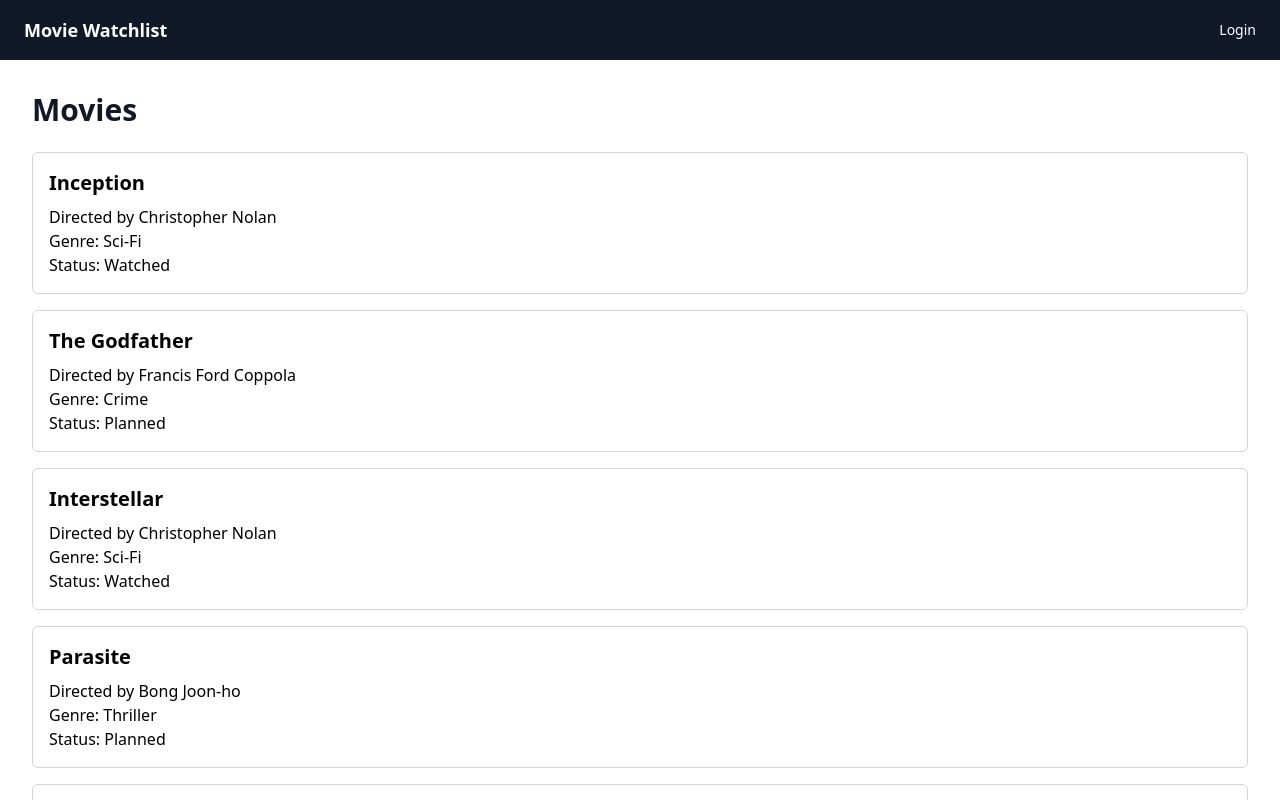
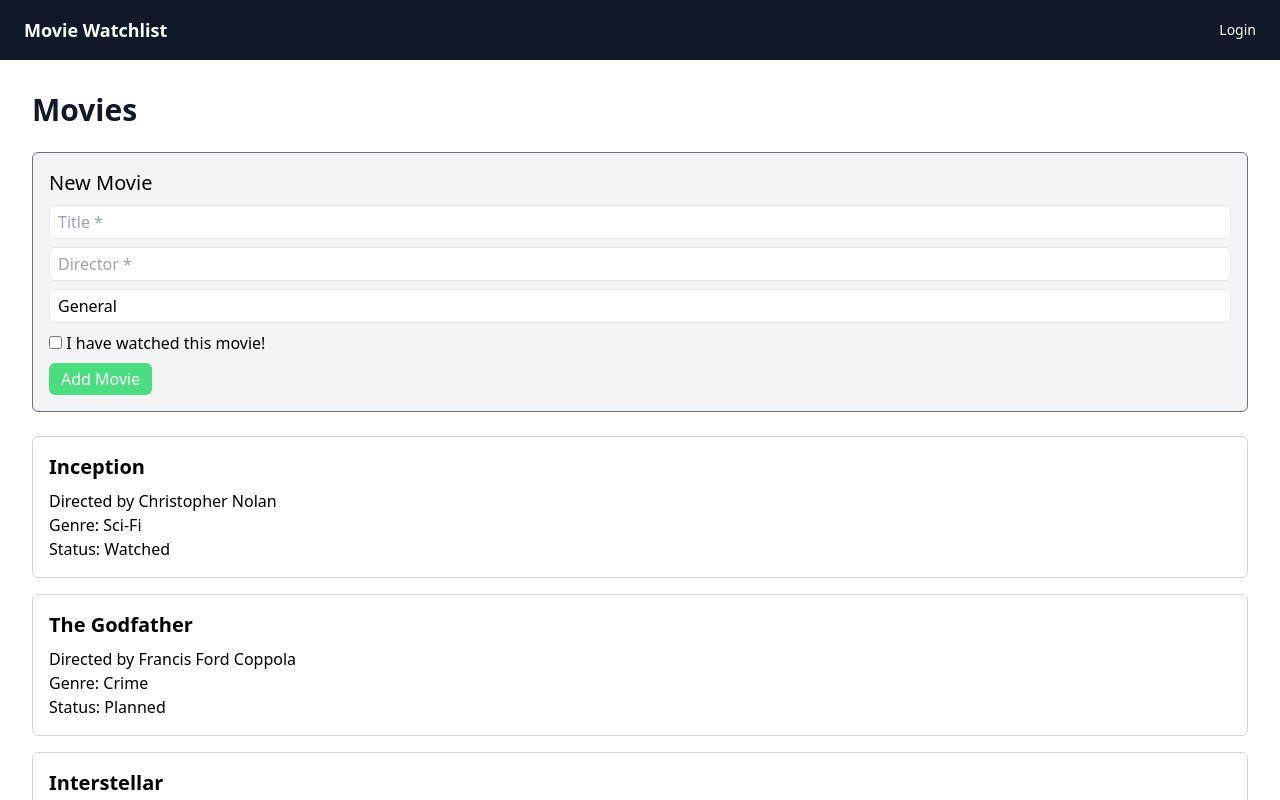
Before and after one commit to elviravdiji0/movie-watchlist-132524, a React (Vite) app: page /movies in a window 1280 px wide. Shown: the top 800 px of the page. Built offline with nearby package versions, Linux system fonts and the light colour scheme.

Commit message:
Implemented Create

```diff
--- a/src/context/AuthContext.jsx
+++ b/src/context/AuthContext.jsx
@@ -1,15 +1,17 @@
-import { createContext, useState, useContext } from "react";
+import { createContext, useState } from "react";
+import { movies as MOVIES } from "../utils/movies";
 
 export const AuthContext = createContext(null);
 
 export function AuthProvider({ children }) {
     const [user, setUser] = useState(null);
+    const [movies, setMovies] = useState(MOVIES);
 
     const login = () => setUser(user => user ? user : { username: "movie-enthusiast" });
     const logout = () => setUser(null);
 
     return (
-        <AuthContext.Provider value={{ user, setUser, login, logout }}>
+        <AuthContext.Provider value={{ user, movies, setMovies, setUser, login, logout }}>
             {children}
         </AuthContext.Provider>
     )
--- a/src/pages/MoviesPage.jsx
+++ b/src/pages/MoviesPage.jsx
@@ -1,12 +1,40 @@
-// TODO: import movies from utils/movies.js
-// TODO: implement Read - display the list of movies
 // TODO: implement Add, Update (toggle watched), and Delete
-import { movies } from "../utils/movies"
+import { AuthContext } from "../context/AuthContext";
+import { useRef, useState, useContext } from "react";
 
 function MoviesPage() {
+  const { movies, setMovies } = useContext(AuthContext);
+
+  const [title, setTitle] = useState("");
+  const [director, setDirector] = useState("");
+  const [genre, setGenre] = useState("General");
+  const [watched, setWatched] = useState(false);
+
+  const titleRef = useRef(null);
+  const directorRef = useRef(null);
+
+  const addMovie = () => {
+    if (!titleRef.current?.reportValidity?.() || !directorRef.current?.reportValidity?.()) return;
+
+    setMovies(prev => [...prev, { id: Date.now(), title, director, genre, watched }])
+
+    setTitle("");
+    setDirector("");
+    setGenre("General");
+    setWatched(false);
+  }
+
   return (
     <div className="p-8">
       <h1 className="text-3xl font-bold text-gray-900 mb-6">Movies</h1>
+      <div className="flex flex-col border border-gray-500 rounded-md bg-gray-100 mb-6 p-4 gap-2">
+        <h2 className="text-xl font-medium">New Movie</h2>
+        <input type="text" required placeholder="Title *" ref={titleRef} value={title} className="px-2 py-1 border border-gray-200 rounded-md" onChange={e => setTitle(e.target.value)} />
+        <input type="text" required placeholder="Director *" ref={directorRef} value={director} className="px-2 py-1 border border-gray-200 rounded-md" onChange={e => setDirector(e.target.value)} />
+        <input type="text" placeholder="Genre" value={genre} className="px-2 py-1 border border-gray-200 rounded-md" onChange={e => setGenre(e.target.value)} />
+        <label><input type="checkbox" checked={watched} onChange={e => setWatched(e.target.checked)} /> I have watched this movie!</label>
+        <button onClick={addMovie} className="bg-green-400 text-white hover:bg-green-500 rounded-md py-1 px-3 w-fit ">Add Movie</button>
+      </div>
       <div className="flex flex-col gap-4">
         {movies.map(movie => (
         <div key={movie.id} className="border border-gray-300 rounded-md p-4">
```
